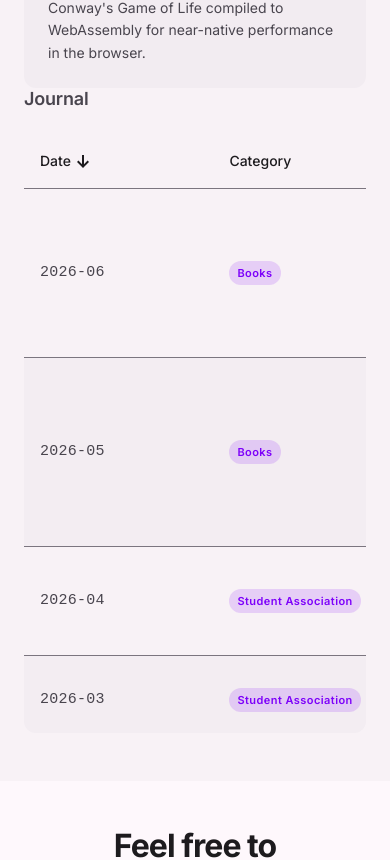
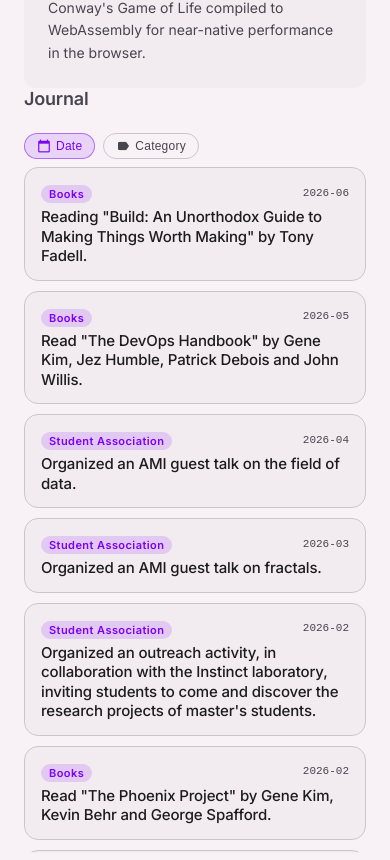
Before and after one commit to JulienDes/portfolio, an Angular app: page /#contact in a window 390 px wide. Shown: the part 4838-5698 px from the top of the page. Built offline with nearby package versions, Linux system fonts and the light colour scheme.

Commit message:
feat: improve journal table UI

```diff
--- a/src/app/features/home/components/journal-table/journal-table.html
+++ b/src/app/features/home/components/journal-table/journal-table.html
@@ -1,3 +1,5 @@
+<!-- ── Desktop table ──────────────────────────────────────────────────────── -->
+@if (!isMobile()) {
   <table mat-table [dataSource]="dataSource" matSort class="journal-table">
     <!-- Date column -->
     <ng-container matColumnDef="date">
@@ -7,7 +9,9 @@
 
     <!-- Category column -->
     <ng-container matColumnDef="category">
-    <th mat-header-cell *matHeaderCellDef mat-sort-header>{{ lang.t('Category', 'Catégorie') }}</th>
+      <th mat-header-cell *matHeaderCellDef mat-sort-header>
+        {{ lang.t('Category', 'Catégorie') }}
+      </th>
       <td mat-cell *matCellDef="let row">
         <span [class]="'category-badge category-badge--' + categoryColor(row.category)">
           {{ lang.t(row.category.en, row.category.fr) }}
@@ -26,3 +30,41 @@
     <tr mat-header-row *matHeaderRowDef="displayedColumns"></tr>
     <tr mat-row *matRowDef="let row; columns: displayedColumns" class="journal-row"></tr>
   </table>
+} @else {
+  <!-- ── Mobile sort bar ────────────────────────────────────────────────────── -->
+  <div class="journal-sort-bar" role="group" [attr.aria-label]="lang.t('Sort by', 'Trier par')">
+    <button
+      class="journal-sort-btn"
+      [class.journal-sort-btn--active]="sortBy() === 'date'"
+      (click)="sortBy.set('date')"
+    >
+      <mat-icon>calendar_today</mat-icon>
+      <span>{{ lang.t('Date', 'Date') }}</span>
+    </button>
+    <button
+      class="journal-sort-btn"
+      [class.journal-sort-btn--active]="sortBy() === 'category'"
+      (click)="sortBy.set('category')"
+    >
+      <mat-icon>label</mat-icon>
+      <span>{{ lang.t('Category', 'Catégorie') }}</span>
+    </button>
+  </div>
+
+  <!-- ── Mobile card list ───────────────────────────────────────────────────── -->
+  <ul class="journal-cards" role="list">
+    @for (entry of sortedEntries(); track entry.id) {
+      <li class="journal-card">
+        <span class="card-badge-area">
+          <span [class]="'category-badge category-badge--' + categoryColor(entry.category)">
+            {{ lang.t(entry.category.en, entry.category.fr) }}
+          </span>
+        </span>
+        <span class="card-date mono">{{ entry.date }}</span>
+        <span class="card-description">{{
+          lang.t(entry.description.en, entry.description.fr)
+        }}</span>
+      </li>
+    }
+  </ul>
+}
--- a/src/app/features/home/components/journal-table/journal-table.scss
+++ b/src/app/features/home/components/journal-table/journal-table.scss
@@ -4,7 +4,7 @@
 :host {
   --mat-table-row-item-container-height: auto;
   display: block;
-  max-height: 600px;
+  max-height: 720px;
   overflow-y: auto;
   border-radius: sys.$corner-medium;
 }
@@ -79,3 +79,95 @@
 .mono {
   font-family: 'JetBrains Mono', 'Fira Code', 'Courier New', monospace;
 }
+
+// ── Mobile sort bar ─────────────────────────────────────────────────────────────
+
+.journal-sort-bar {
+  display: flex;
+  gap: sp.$sm;
+  margin-bottom: sp.$sm;
+}
+
+.journal-sort-btn {
+  display: inline-flex;
+  align-items: center;
+  gap: 5px;
+  padding: 5px 12px;
+  border: 1px solid sys.$outline-variant;
+  border-radius: sys.$corner-full;
+  background: transparent;
+  color: sys.$on-surface-variant;
+  font-size: 0.75rem;
+  font-weight: 500;
+  letter-spacing: 0.02em;
+  cursor: pointer;
+  transition:
+    background 150ms ease,
+    color 150ms ease,
+    border-color 150ms ease;
+
+  mat-icon {
+    font-size: 0.875rem;
+    width: 0.875rem;
+    height: 0.875rem;
+  }
+
+  &--active {
+    background: color-mix(in oklab, sys.$primary 12%, transparent);
+    color: sys.$primary;
+    border-color: color-mix(in oklab, sys.$primary 50%, transparent);
+  }
+}
+
+// ── Mobile card list ─────────────────────────────────────────────────────────────
+
+.journal-cards {
+  display: flex;
+  list-style: none;
+  margin: 0;
+  padding: 0;
+  flex-direction: column;
+  gap: 10px;
+}
+
+.journal-card {
+  display: grid;
+  grid-template-columns: 1fr auto;
+  grid-template-rows: auto auto;
+  grid-template-areas:
+    'badge date'
+    'desc  desc';
+  column-gap: sp.$md;
+  row-gap: sp.$xs;
+  padding: 14px sp.$md;
+  background: sys.$surface-container;
+  border: 1px solid sys.$outline-variant;
+  border-radius: 14px;
+}
+
+.card-badge-area {
+  grid-area: badge;
+  align-self: center;
+}
+
+.card-date {
+  grid-area: date;
+  font-size: 0.6875rem;
+  font-weight: 500;
+  font-family: 'JetBrains Mono', 'Fira Code', 'Courier New', monospace;
+  color: sys.$on-surface-variant;
+  white-space: nowrap;
+  text-align: right;
+  align-self: center;
+}
+
+.card-description {
+  grid-area: desc;
+  font-size: 0.9375rem;
+  font-weight: 500;
+  line-height: 1.3;
+  letter-spacing: -0.01em;
+  color: sys.$on-surface;
+  align-self: start;
+  min-width: 0;
+}
--- a/src/app/features/home/components/journal-table/journal-table.ts
+++ b/src/app/features/home/components/journal-table/journal-table.ts
@@ -1,13 +1,17 @@
-import { Component, effect, inject, input, viewChild } from '@angular/core';
+import { Component, computed, effect, inject, input, signal, viewChild } from '@angular/core';
+import { toSignal } from '@angular/core/rxjs-interop';
+import { BreakpointObserver } from '@angular/cdk/layout';
+import { map } from 'rxjs';
 import { MatSort, MatSortModule } from '@angular/material/sort';
 import { MatTableDataSource, MatTableModule } from '@angular/material/table';
+import { MatIconModule } from '@angular/material/icon';
 
 import { LangService } from '../../../../core/lang/lang';
 import { JournalEntry } from '../../models/journal-entry';
 
 @Component({
   selector: 'app-journal-table',
-  imports: [MatTableModule, MatSortModule],
+  imports: [MatTableModule, MatSortModule, MatIconModule],
   templateUrl: './journal-table.html',
   styleUrl: './journal-table.scss',
 })
@@ -19,6 +23,31 @@
   // ── Public injectables ──
   readonly lang = inject(LangService);
   readonly entries = input<JournalEntry[]>([]);
+
+  readonly isMobile = toSignal(
+    inject(BreakpointObserver)
+      .observe('(max-width: 599px)')
+      .pipe(map((r) => r.matches)),
+    { initialValue: false },
+  );
+
+  // ── Mobile sort ──
+  readonly sortBy = signal<'date' | 'category'>('date');
+
+  readonly sortedEntries = computed(() => {
+    const entries = this.entries();
+    const sort = this.sortBy();
+    return [...entries].sort((a, b) => {
+      if (sort === 'date') {
+        if (a.date === 'TBD') return 1;
+        if (b.date === 'TBD') return -1;
+        return b.date.localeCompare(a.date);
+      }
+      return this.lang
+        .t(a.category.en, a.category.fr)
+        .localeCompare(this.lang.t(b.category.en, b.category.fr));
+    });
+  });
 
   // ── Public fields ──
   readonly displayedColumns = ['date', 'category', 'description'];
```
Lines whose indentation alone changed are shown as unchanged.
